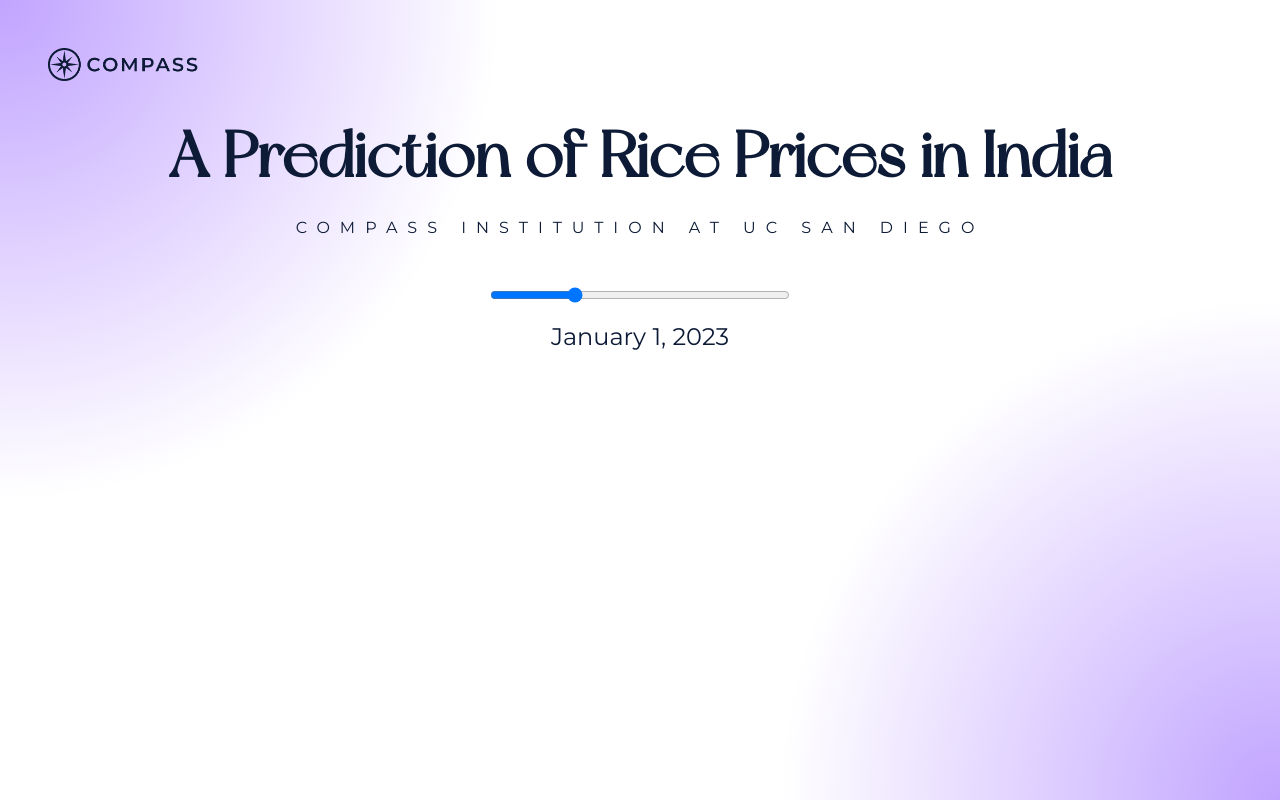
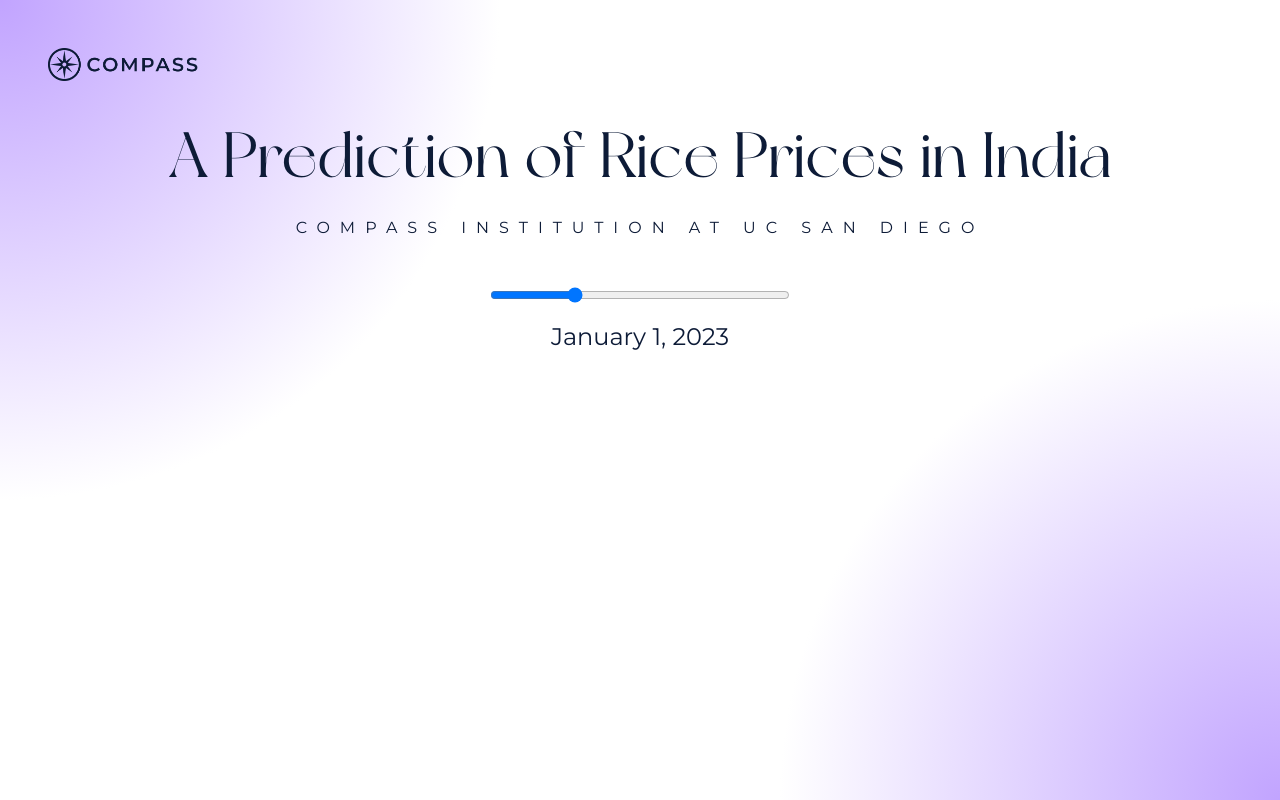
Before and after one commit to compass-global-project/compass-global-website, a Flask app: page / in a window 1280 px wide. Run offline with Flask 3, Linux system fonts and the light colour scheme; data that the repository does not hold is empty; parts of the project's set-up code (start-up, migrations or seed data) failed here and were passed over.

Commit message:
fixed font weight

```diff
--- a/static/styles.css
+++ b/static/styles.css
@@ -23,6 +23,7 @@ h1 {
   font-family: "NewYork", "Monsterrat",sans-serif ;
   font-size: 4rem;
   margin-bottom: .5rem;
+  font-weight: 100;
 }
 
 h2 {
```
